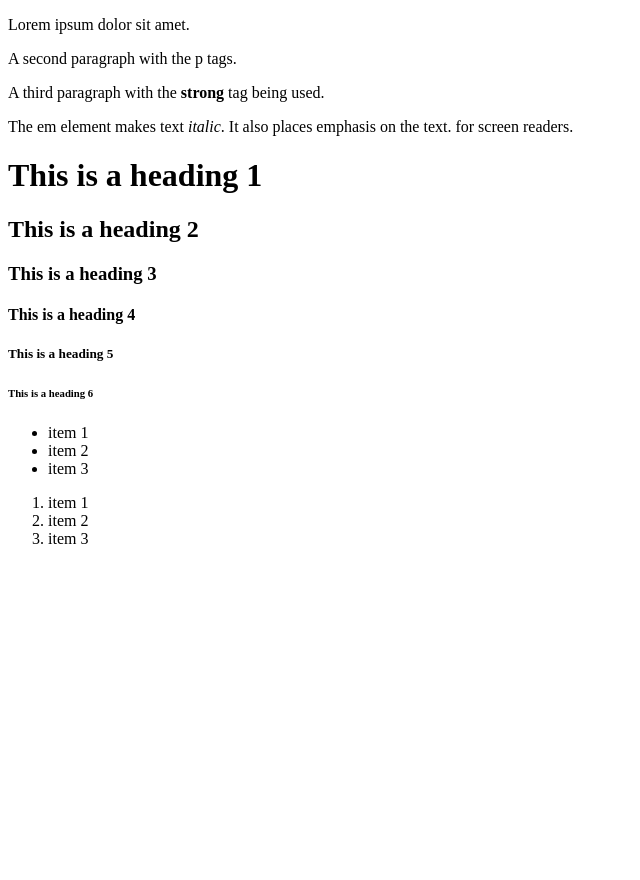
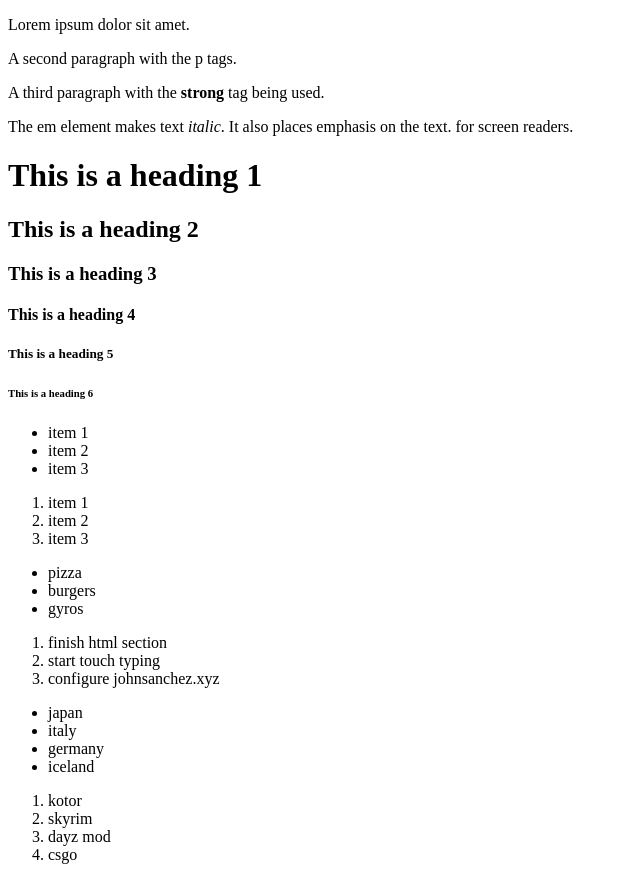
Before and after one commit to h-nters/git_test, a plain HTML site: page html-boilerplate/index.html in a window 1280 px wide. Shown: the whole page, without its empty margins (0-640 px from the left). Before the commit the page ends 800 px from the top, so only its background shows below. Drawn offline with Linux system fonts and the light colour scheme.

Commit message:
added more lists

```diff
--- a/html-boilerplate/index.html
+++ b/html-boilerplate/index.html
@@ -38,5 +38,32 @@
         <li>item 2</li>
         <li>item 3</li>
     </ol>
+
+    <ul>
+        <li> pizza</li>
+        <li> burgers</li>
+        <li> gyros</li>
+    </ul>
+
+    <ol>
+        <li>finish html section</li>
+        <li>start touch typing</li>
+        <li>configure johnsanchez.xyz</li>
+    </ol>
+
+    <ul>
+        <li>japan</li>
+        <li>italy</li>
+        <li>germany</li>
+        <li>iceland</li>
+    </ul>
+
+    <ol>
+        <li>kotor</li>
+        <li>skyrim</li>
+        <li>dayz mod</li>
+        <li>csgo</li>
+    </ol>
+
 </body>
 </html>
```
